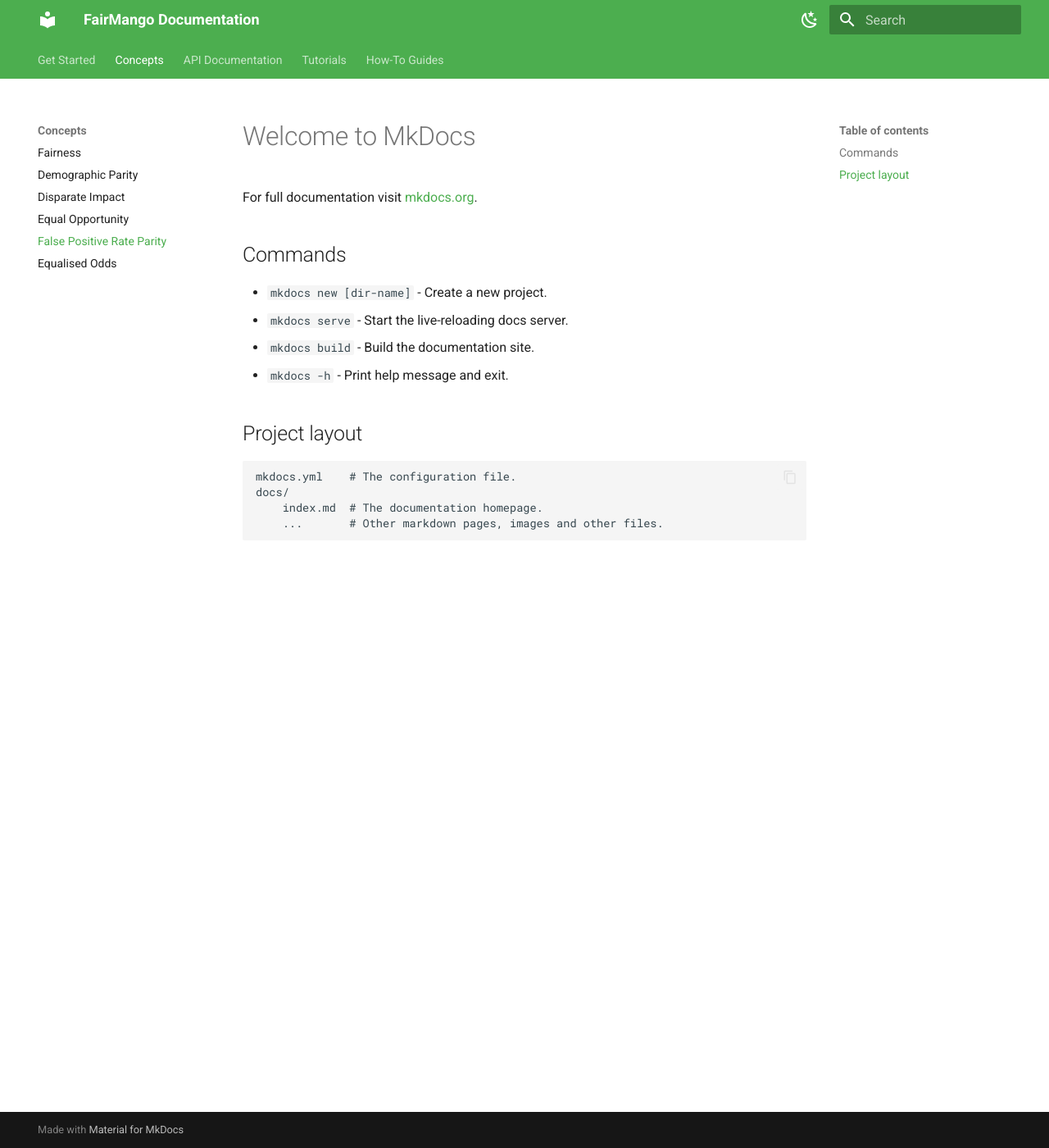
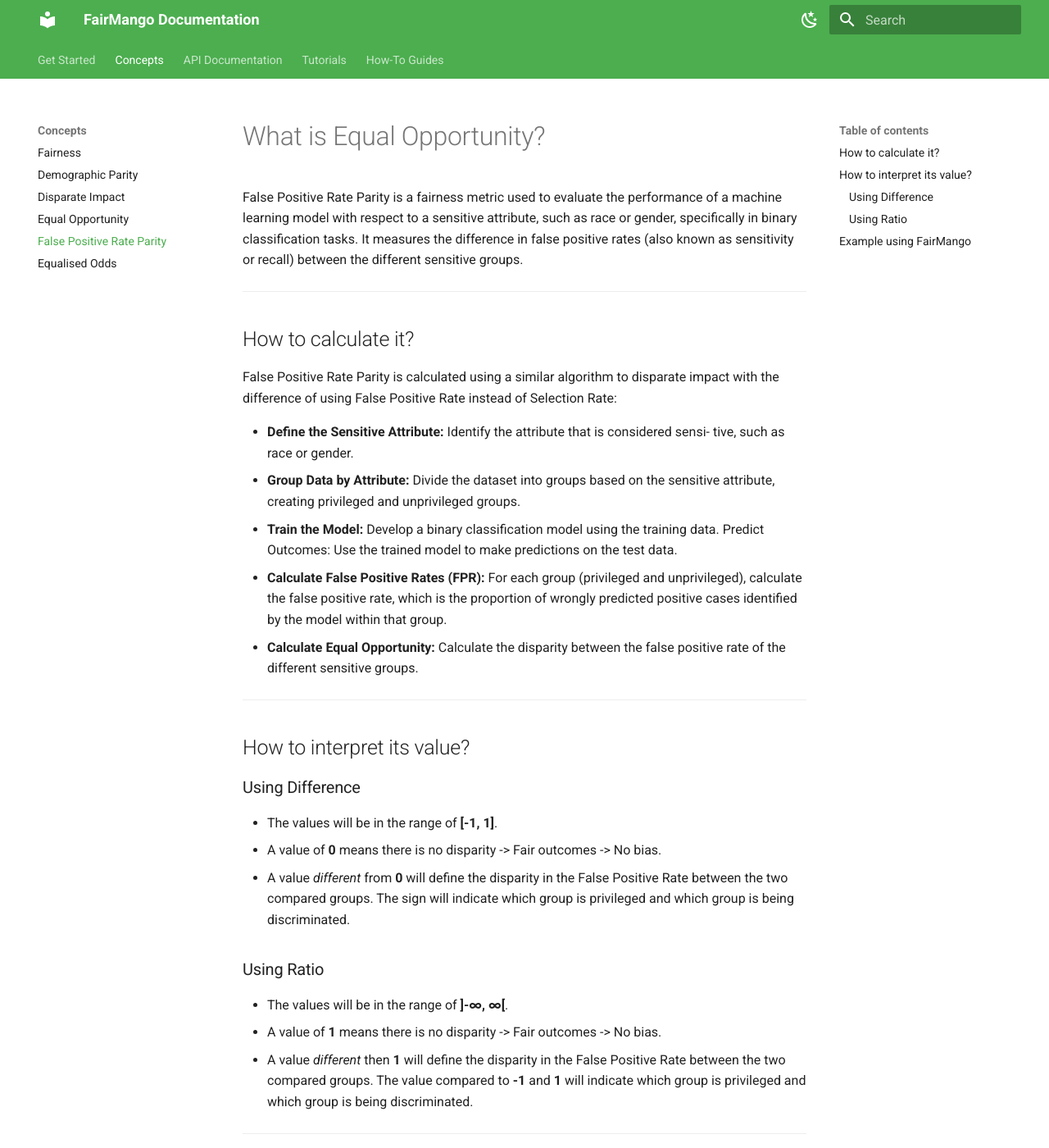
Before and after one commit to datategy/Fair-Mango, an MkDocs documentation site: the page built from docs/concepts/fpr_parity.md, in a window 1280 px wide and 1400 px high. Shown: the whole window at 82% size. Built offline with MkDocs 1.6.1 and Material for MkDocs 9.7.7, drawn with Linux system fonts in a browser that asks for light colours; some of the changed text lies outside the part shown.

Commit message:
ENH: Added descriptions for fairness metrics

```diff
--- a/docs/concepts/fpr_parity.md
+++ b/docs/concepts/fpr_parity.md
@@ -1,17 +1,37 @@
-# Welcome to MkDocs
+# What is Equal Opportunity?
 
-For full documentation visit [mkdocs.org](https://www.mkdocs.org).
+False Positive Rate Parity is a fairness metric used to evaluate the performance of a machine learning model with respect to a sensitive attribute, such as race or gender, specifically in binary classification tasks. It measures the difference in false positive rates (also known as sensitivity or recall) between the different sensitive groups.
 
-## Commands
+---
 
-* `mkdocs new [dir-name]` - Create a new project.
-* `mkdocs serve` - Start the live-reloading docs server.
-* `mkdocs build` - Build the documentation site.
-* `mkdocs -h` - Print help message and exit.
+## How to calculate it?
 
-## Project layout
+False Positive Rate Parity is calculated using a similar algorithm to disparate impact with the difference of using False Positive Rate instead of Selection Rate:
 
-    mkdocs.yml    # The configuration file.
-    docs/
-        index.md  # The documentation homepage.
-        ...       # Other markdown pages, images and other files.
+- **Define the Sensitive Attribute:** Identify the attribute that is considered sensi- tive, such as race or gender.
+- **Group Data by Attribute:** Divide the dataset into groups based on the sensitive attribute, creating privileged and unprivileged groups.
+- **Train the Model:** Develop a binary classification model using the training data. Predict Outcomes: Use the trained model to make predictions on the test data.
+- **Calculate False Positive Rates (FPR):** For each group (privileged and unprivileged), calculate the false positive rate, which is the proportion of wrongly predicted positive cases identified by the model within that group.
+- **Calculate Equal Opportunity:** Calculate the disparity between the false positive rate of the different sensitive groups.
+
+---
+
+## How to interpret its value?
+
+### Using Difference
+
+- The values will be in the range of **[-1, 1]**.
+- A value of **0** means there is no disparity -> Fair outcomes -> No bias.
+- A value *different* from **0** will define the disparity in the False Positive Rate between the two compared groups. The sign will indicate which group is privileged and which group is being discriminated.
+
+### Using Ratio
+
+- The values will be in the range of **]-∞, ∞[**.
+- A value of **1** means there is no disparity -> Fair outcomes -> No bias.
+- A value *different* then **1** will define the disparity in the False Positive Rate between the two compared groups. The value compared to **-1** and **1** will indicate which group is privileged and which group is being discriminated.
+
+---
+
+## Example using FairMango
+
+Checkout the [API Documentation](api_documentation/metrics.md) and the [Tutorials](tutorials.md) page for more details and examples.
```
